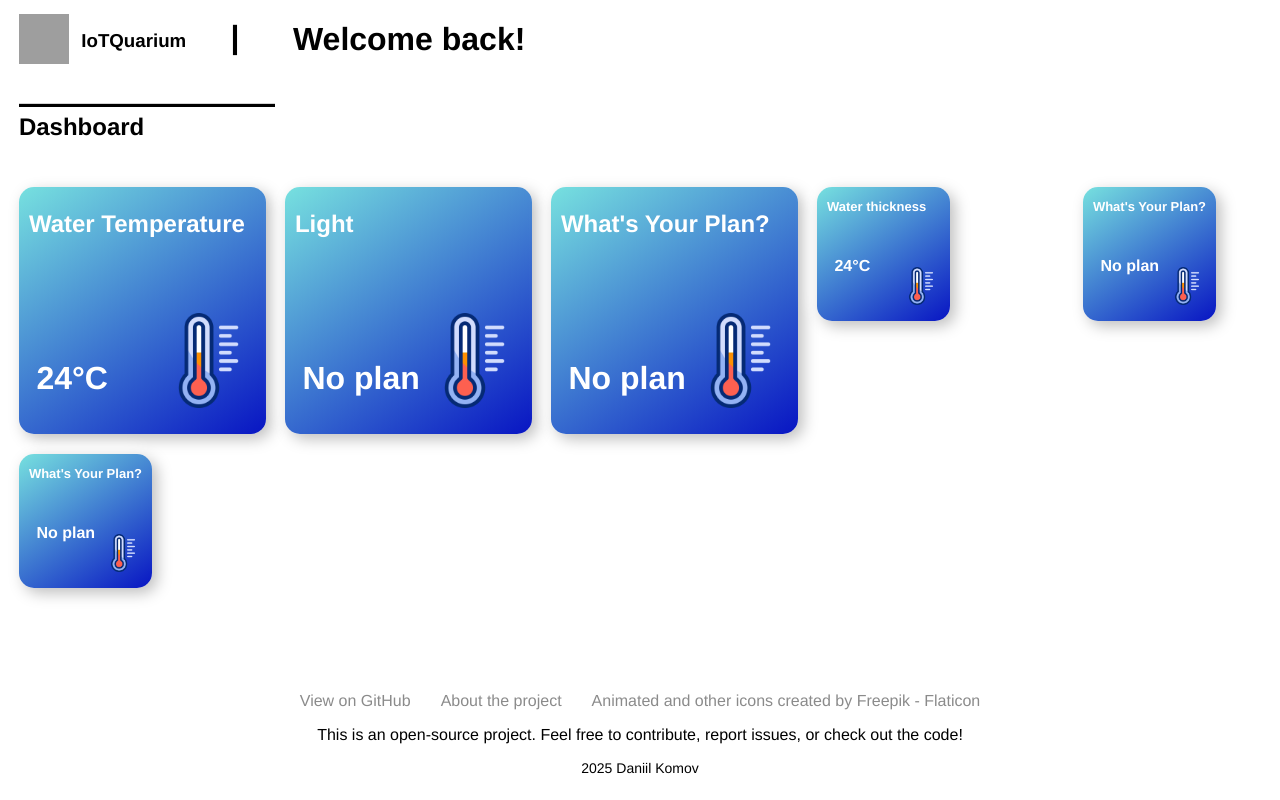
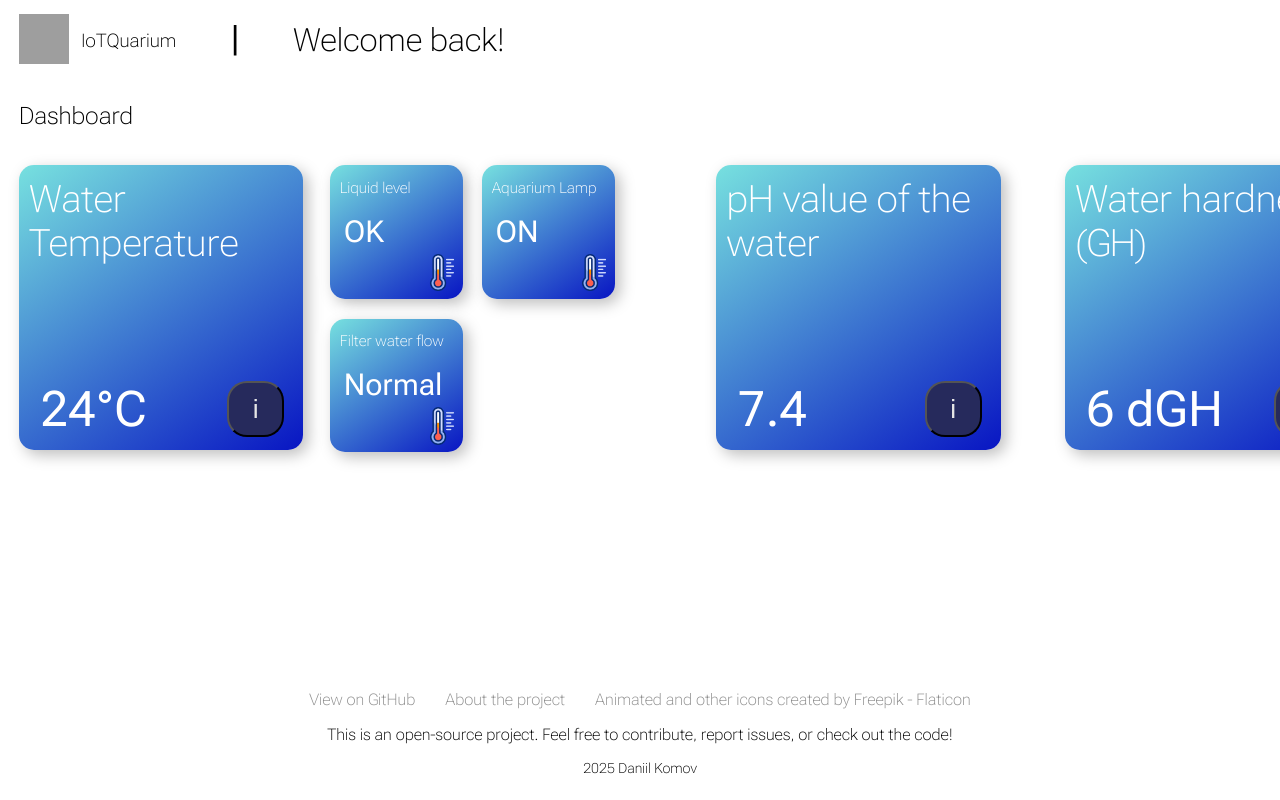
Before and after one commit to IkomovONE/IoTQuarium_Monitoring, a Vue app in the folder frontend/: page / in a window 1280 px wide. Built offline with nearby package versions, Linux system fonts and the light colour scheme; grey boxes are pictures that could not be loaded.

Commit message:
Achieved design perfection. Minor cross-device adjustments left

```diff
--- a/frontend/src/App.vue
+++ b/frontend/src/App.vue
@@ -1,6 +1,9 @@
 <template>
   <head>
     <meta name="viewport" content="width=device-width, initial-scale=1.0" />
+    <link rel="preconnect" href="https://fonts.googleapis.com">
+    <link rel="preconnect" href="https://fonts.gstatic.com" crossorigin>
+    <link href="https://fonts.googleapis.com/css2?family=Roboto+Flex:opsz,wght@8..144,100..1000&display=swap" rel="stylesheet">
   </head>
 
   <div id="app">
@@ -15,12 +18,14 @@
         <h2 id="dash">|</h2>
 
         <h1 id="welcome">Welcome back!</h1>
+
+
       </div>
 
       <DashBoard />
     </div>
 
-    <footer class="footer">
+    <footer class="footer" id="footer">
       <div class="footer-content">
         <div class="footer-links">
           <a
@@ -57,6 +62,31 @@ export default {
   components: {
     DashBoard,
   },
+  data() {
+    return {
+      isDarkMode: false, // Default state
+    };
+  },
+  methods: {
+    setDarkModeBasedOnSystem() {
+      const prefersDarkMode = window.matchMedia("(prefers-color-scheme: dark)").matches;
+      this.isDarkMode = prefersDarkMode;
+      document.body.setAttribute("data-theme", prefersDarkMode ? "dark" : "light");
+    },
+  },
+  mounted() {
+    // Apply dark mode based on the initial system preference
+    this.setDarkModeBasedOnSystem();
+
+    // Listen for changes in system preference and update dynamically
+    window
+      .matchMedia("(prefers-color-scheme: dark)")
+      .addEventListener("change", (event) => {
+        this.isDarkMode = event.matches;
+        document.body.setAttribute("data-theme", event.matches ? "dark" : "light");
+      });
+  },
+
 };
 </script>
 
@@ -67,9 +97,25 @@ body {
   padding: 0;
   height: 100%; /* Ensure the full height is considered */
   display: flex;
+  flex-wrap: wrap;
   flex-direction: column;
   overflow-x: hidden;
-  font-family: Avenir, Helvetica, Arial, sans-serif;
+  font-family: "Roboto Flex", serif;
+  font-optical-sizing: auto;
+  font-weight: 100;
+  font-style: normal;
+  font-variation-settings:
+    "slnt" 0,
+    "wdth" 100,
+    "GRAD" 0,
+    "XOPQ" 96,
+    "XTRA" 468,
+    "YOPQ" 79,
+    "YTAS" 750,
+    "YTDE" -203,
+    "YTFI" 738,
+    "YTLC" 514,
+    "YTUC" 712;
   -webkit-font-smoothing: antialiased;
   -moz-osx-font-smoothing: grawyscale;
   text-rendering: optimizeLegibility;
@@ -136,6 +182,8 @@ a {
   width: 20cm;
   text-align: start;
 
+  font-weight: 100;
+
 }
 
 #dash {
@@ -143,11 +191,15 @@ a {
   left: 2.3cm;
   font-size: xx-large;
   padding-bottom: 0.1cm;
+
+  font-weight: 400;
 }
 
 h3 {
   text-align: center;
   padding-top: 0.5cm;
+
+  font-weight: 100;
 }
 
 img {
@@ -163,6 +215,49 @@ img {
   left: 0.5cm;
   bottom: 0.2cm;
   padding-bottom: 0.01cm;
+}
+
+
+
+
+
+
+body[data-theme="dark"] {
+  background-color: #0e0d14;
+  color: #fdfeff;
+}
+
+
+
+
+body[data-theme="dark"] .footer {
+  background-color: #21212196; /* Dark background */
+  color: #bbbbbb; /* Light text color */
+}
+
+/* Adjust footer links for dark mode */
+body[data-theme="dark"] .footer-links a {
+  color: #ffffffd7; /* Light blue color for links */
+}
+
+body[data-theme="dark"] .footer-links a:hover {
+  color: #787777; /* Highlighted color on hover */
+}
+
+/* Adjust footer copyright for dark mode */
+body[data-theme="dark"] .footer-copyright {
+  color: #bbbbbb;
+}
+
+
+
+body[data-theme="dark"] #logo img {
+  filter: invert(1);
+
+
+
+
+
 }
 
 
@@ -206,7 +301,11 @@ img {
   }
 
   .footer {
-    width: 10.2cm;
+    width: 20.2cm;
+
+
+
+
   }
 
 
@@ -216,6 +315,21 @@ img {
   .footer-links {
     display: block;
     text-align: center;
+
+    width: 10.2cm;
   }
+
+  .footer-content {
+
+    width: 10cm;
+
+
+  }
+
+  .footer-copyright {
+    width: 10.2cm;
+
+
+}
 }
 </style>
--- a/frontend/src/components/DashWidget.vue
+++ b/frontend/src/components/DashWidget.vue
@@ -3,7 +3,8 @@
 
     <h3 class="text-lg font-semibold">{{ data.title }}</h3>
     <h1 class="text-sm text-gray-500">{{ data.description }}</h1>
-    <img :src="data.icon" alt="Widget icon" />
+
+    <button class="bg-white rounded-xl shadow-lg p-4 flex flex-col items-start "><a id="i">i</a></button>
 
 
   </div>
@@ -38,26 +39,63 @@ h3 {
 
   position: relative;
 
-  bottom: 0.8cm;
+  bottom: 1.45cm;
 
-  font-size: x-large;
+  font-size: 1cm;
 
 
 }
 
-img {
+#i {
+
+text-align: center;
+
+position: relative;
+
+bottom: 0.1cm;
+
+font-size: 0.7cm;
+
+font-weight: 100;
+
+
+}
+
+button {
 
   position: relative;
 
-  left: 3.5cm;
-
-  bottom: 1cm;
-
-  height: 2.5cm;
-
-  width: 2.5cm;
+  text-align: center;
 
 
+  bottom: 1.8cm;
+
+  left: 5.25cm;
+
+  font-size: 1cm;
+
+  font-style: normal;
+
+  width: 1.5cm;
+  height: 1.5cm;
+
+  color: #e6e6e6;
+
+  background-color: #262a5c;
+
+  border-radius: 20px;
+
+  transition: transform 0.4s ease-in-out;
+
+
+
+
+
+
+}
+
+button:hover {
+  transform: scale(1.1);
 }
 
 
@@ -67,17 +105,15 @@ h1 {
 
 position: relative;
 
-top: 1.8cm;
+top: 0.6cm;
 
-left: 0.2cm;
-
-bottom: 0.8cm;
+left: 0.3cm;
 
 
 
-font-size: xx-large;
+font-size: 1.3cm;
 
-font-weight: bold;
+font-weight: 400;
 
 
 }
@@ -85,4 +121,32 @@ font-weight: bold;
 div:hover {
   transform: scale(1.05);
 }
+
+
+body[data-theme="dark"] div {
+  background: linear-gradient(195deg, #0f0f48, #1b1b1d);
+
+  color:  #fdfeff;
+  box-shadow: 7px 7px 15px #080919, -7px -7px 15px #080919;
+  border-radius: 15px;
+  padding: 10px;
+  transition: transform 0.2s ease-in-out;
+
+
+}
+
+@media (max-width: 768px) {
+
+  button {
+
+    left: 4cm;
+
+  }
+
+
+}
+
+
+
+
 </style>
--- a/frontend/src/components/DashWidgetSmall.vue
+++ b/frontend/src/components/DashWidgetSmall.vue
@@ -37,7 +37,7 @@ h3 {
 
   bottom: 0.8cm;
 
-  font-size: small;
+  font-size: 0.4cm;
 
 
 }
@@ -46,9 +46,9 @@ img {
 
   position: relative;
 
-  left: 2cm;
+  left: 2.2cm;
 
-  bottom: 0.5cm;
+  bottom: 1.3cm;
 
   height: 1cm;
 
@@ -66,15 +66,17 @@ position: relative;
 
 
 
-left: 0.2cm;
-
-top: 0cm;
+left: 0.1cm;
 
 
 
-font-size: medium;
+bottom: 0.9cm;
 
-font-weight: bold;
+
+
+font-size: 0.8cm;
+
+font-weight: 400;
 
 
 }
@@ -82,4 +84,19 @@ font-weight: bold;
 div:hover {
   transform: scale(1.05);
 }
+
+
+
+body[data-theme="dark"] div {
+  background: linear-gradient(195deg, #0f0f48, #131314);
+
+  color:  #fdfeff;
+  box-shadow: 7px 7px 15px #080919, -7px -7px 15px #080919;
+  border-radius: 15px;
+  padding: 10px;
+  transition: transform 0.2s ease-in-out;
+
+  width: 10cm;
+  height: 5cm;
+}
 </style>
--- a/frontend/src/components/Dashboard.vue
+++ b/frontend/src/components/Dashboard.vue
@@ -1,10 +1,19 @@
 <template>
 
-  <h1>————————</h1>
+
   <h2>Dashboard</h2>
   <div class="grid-container">
-    <DashWidget  id="big" v-for="widget in widgets.slice(0, 3)" :key="widget.id" :data="widget"  />
-    <DashWidgetSmall id="small" v-for="widget in widgets.slice(3)" :key="widget.id" :data="widget"  />
+    <DashWidget  id="big" v-for="widget in widgets.slice(0, 1)" :key="widget.id" :data="widget"  />
+    <div class="grid-container-small">
+
+      <DashWidgetSmall id="small" v-for="widget in widgets.slice(3)" :key="widget.id" :data="widget"  />
+
+
+
+    </div>
+
+    <DashWidget  id="big" v-for="widget in widgets.slice(1, 2)" :key="widget.id" :data="widget"  />
+    <DashWidget  id="big" v-for="widget in widgets.slice(2, 3)" :key="widget.id" :data="widget"  />
   </div>
 </template>
 
@@ -23,11 +32,11 @@ export default {
     return {
       widgets: [
         { id: 1, title: "Water Temperature", description: "24°C", icon: require('@/assets/therm.png') },
-        { id: 2, title: "Light", description: "No plan", icon: require('@/assets/therm.png') },
-        { id: 3, title: "What's Your Plan?", description: "No plan", icon: require('@/assets/therm.png') },
-        { id: 4, title: "Water thickness", description: "24°C", icon: require('@/assets/therm.png') },
-        { id: 5, title: "What's Your Plan?", description: "No plan", icon: require('@/assets/therm.png') },
-        { id: 6, title: "What's Your Plan?", description: "No plan", icon: require('@/assets/therm.png') },
+        { id: 2, title: "pH value of the water", description: "7.4", icon: require('@/assets/therm.png') },
+        { id: 3, title: "Water hardness (GH)", description: "6 dGH", icon: require('@/assets/therm.png') },
+        { id: 4, title: "Liquid level", description: "OK", icon: require('@/assets/therm.png') },
+        { id: 5, title: "Aquarium Lamp", description: "ON", icon: require('@/assets/therm.png') },
+        { id: 6, title: "Filter water flow", description: "Normal", icon: require('@/assets/therm.png') },
       ],
     };
   },
@@ -55,30 +64,18 @@ h2 {
 
   position: relative;
 
-  bottom: 1.8cm;
+  bottom: 0.5cm;
 
   left: 0.5cm;
 
   text-align: start;
 
+  font-weight: 100;
+
 
 }
 
-h1 {
 
-position: relative;
-
-bottom: 1cm;
-
-left: 0.5cm;
-
-text-align: start;
-
-
-
-
-
-}
 
 .grid-container {
      display: grid;
@@ -87,7 +84,7 @@ text-align: start;
 
      row-gap: 20px;
 
-     column-gap: 50px;
+     column-gap: 115px;
 
 
 
@@ -95,9 +92,31 @@ text-align: start;
 
 
 
-     bottom: 1.1cm;
+     bottom: 0.1cm;
 
      left: 0.5cm;
+
+
+
+   }
+
+
+   .grid-container-small {
+     display: grid;
+     grid-template-columns: repeat(auto-fill, minmax(50px, 1fr));
+
+
+     row-gap: 20px;
+
+     column-gap: 70px;
+
+
+
+     position: relative;
+
+
+
+     right: 1cm;
 
 
 
@@ -114,9 +133,9 @@ text-align: start;
 
    #big {
 
-    height: 6cm;
+    height: 7cm;
 
-    width: 6cm;
+    width: 7cm;
 
 
     }
```
